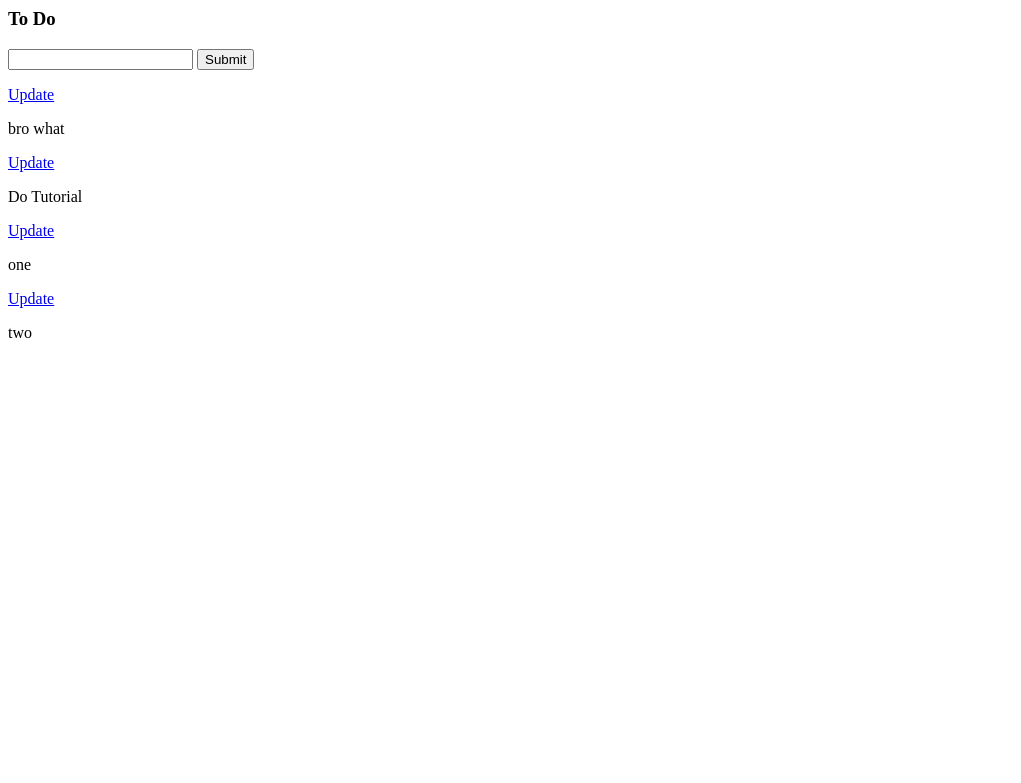
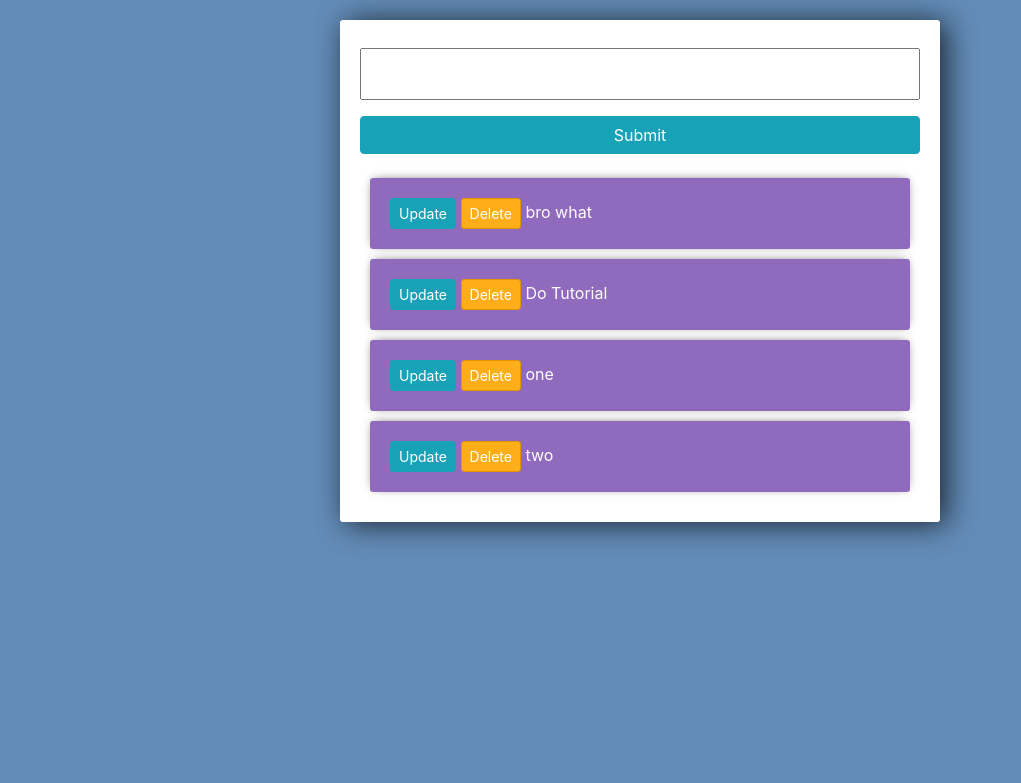
Before and after one commit to NabeelMukati/ToDoList, a Django app: page / in a window 1280 px wide. Shown: the top 783 px of the page, without its empty margins (0-1021 px from the left). Run offline with Django 4.2, Linux system fonts and the light colour scheme; data comes from the database, SQL or seed files in the repository; both versions use the stored data as it was after the commit; some libraries are stand-ins or nearby versions.

Commit message:
css changes added delete task functionality

```diff
--- a/tasks/templates/tasks/list.html
+++ b/tasks/templates/tasks/list.html
@@ -1,15 +1,73 @@
-<h3> To Do </h3>
+<link rel="stylesheet" href="https://stackpath.bootstrapcdn.com/bootstrap/4.3.1/css/bootstrap.min.css" integrity="sha384-ggOyR0iXCbMQv3Xipma34MD+dH/1fQ784/j6cY/iJTQUOhcWr7x9JvoRxT2MZw1T" crossorigin="anonymous">
 
-<form method="POST" action="/" >
-    {% csrf_token %}
-    {{form.title}}
-    <input type="submit" name="Create Task">
-</form>
+<style>
 
-{% for task in tasks %}
-    <div>
-        <a href="{% url 'update_task' task.id %}" >Update</a>
-        <p>{{task}}</p>
-    </div>
+	body{
+		background-color: #638CB8;
+	}
 
-{% endfor %}
+	input{
+		width: 100%;
+		padding: 12px 20px;
+		margin: 8px 0;
+		box-sizing: border-box;
+	}
+
+	input::placeholder {
+	  color: #d3d3d3;
+	}
+
+	.submit{
+		background-color: #6BA3E8;
+	}
+
+	.center-column{
+		width:600px;
+		margin: 20px auto;
+		padding:20px;
+		background-color: #fff;
+		border-radius: 3px;
+		box-shadow: 6px 2px 30px 0px rgba(0,0,0,0.75);
+	}
+
+	.item-row{
+		background-color: #906abd;
+		margin: 10px;
+		padding: 20px;
+		border-radius: 3px;
+		color: #fff;
+		font-size: 16px;
+		box-shadow: 0px -1px 10px -4px rgba(0,0,0,0.75);
+	}
+
+	.btn-danger{
+		background-color: #ffae19;
+		border-color: #e59400;
+	}
+
+</style>
+
+<div class="center-column">
+
+	<form method="POST" action="/">
+		{% csrf_token %}
+		{{form.title}}
+		<input class="btn btn-info" type="submit" name="Create Task">
+	</form>
+
+	<div class="todo-list">
+
+	{% for task in tasks %}
+		<div class="item-row">
+			<a class="btn btn-sm btn-info" href="{% url 'update_task' task.id %}">Update</a>
+			<a class="btn btn-sm btn-danger" href="{% url 'delete' task.id %}">Delete</a>
+
+			{% if task.complete == True %}
+			<strike>{{task}}</strike>
+			{% else %}
+			<span>{{task}}</span>
+			{% endif %}
+		</div>
+	{% endfor %}
+	</div>
+</div>
--- a/tasks/urls.py
+++ b/tasks/urls.py
@@ -2,7 +2,7 @@ from django.urls import path
 from . import views
 
 urlpatterns = [
-    path('', views.index, name="list"),
-    path('update_task/<str:pk>/', views.updateTask, name="update_task")
-
+	path('', views.index, name="list"),
+	path('update_task/<str:pk>/', views.updateTask, name="update_task"),
+	path('delete/<str:pk>/', views.deleteTask, name="delete"),
 ]
--- a/tasks/views.py
+++ b/tasks/views.py
@@ -1,35 +1,48 @@
+
 from django.shortcuts import render, redirect
 from django.http import HttpResponse
+
+from .models import *
 from .forms import *
 
-from .models import *
+# Create your views here.
 
-# Create your views here.
 def index(request):
-    tasks = Task.objects.all()
+	tasks = Task.objects.all()
 
-    form = TaskForm()
+	form = TaskForm()
 
-    if request.method == 'POST':
-        form = TaskForm(request.POST)
-        if form.is_valid():
-            form.save()
-        return redirect('/')
-    context = {'tasks': tasks, 'form': form}
-    return render(request, 'tasks/list.html', context)
+	if request.method =='POST':
+		form = TaskForm(request.POST)
+		if form.is_valid():
+			form.save()
+		return redirect('/')
 
 
+	context = {'tasks':tasks, 'form':form}
+	return render(request, 'tasks/list.html', context)
+
 def updateTask(request, pk):
-    task = Task.objects.get(id=pk)
+	task = Task.objects.get(id=pk)
 
-    form = TaskForm(instance=task)
+	form = TaskForm(instance=task)
 
-    if request.method == 'POST':
-        form = TaskForm(request.POST, instance=task)
-        if form.is_valid():
-            form.save()
-            return redirect("/")
+	if request.method == 'POST':
+		form = TaskForm(request.POST, instance=task)
+		if form.is_valid():
+			form.save()
+			return redirect('/')
 
-    context = {'form':form}
+	context = {'form':form}
 
-    return render(request, 'tasks/update_task.html', context)
+	return render(request, 'tasks/update_task.html', context)
+
+def deleteTask(request, pk):
+	item = Task.objects.get(id=pk)
+
+	if request.method == 'POST':
+		item.delete()
+		return redirect('/')
+
+	context = {'item':item}
+	return render(request, 'tasks/delete.html', context)
```
Also changed, not shown: tasks/templates/tasks/delete.html (added, +8 -0 lines), tasks/templates/tasks/update_task.html (+7 -7 lines), db.sqlite3, 1 other file.
